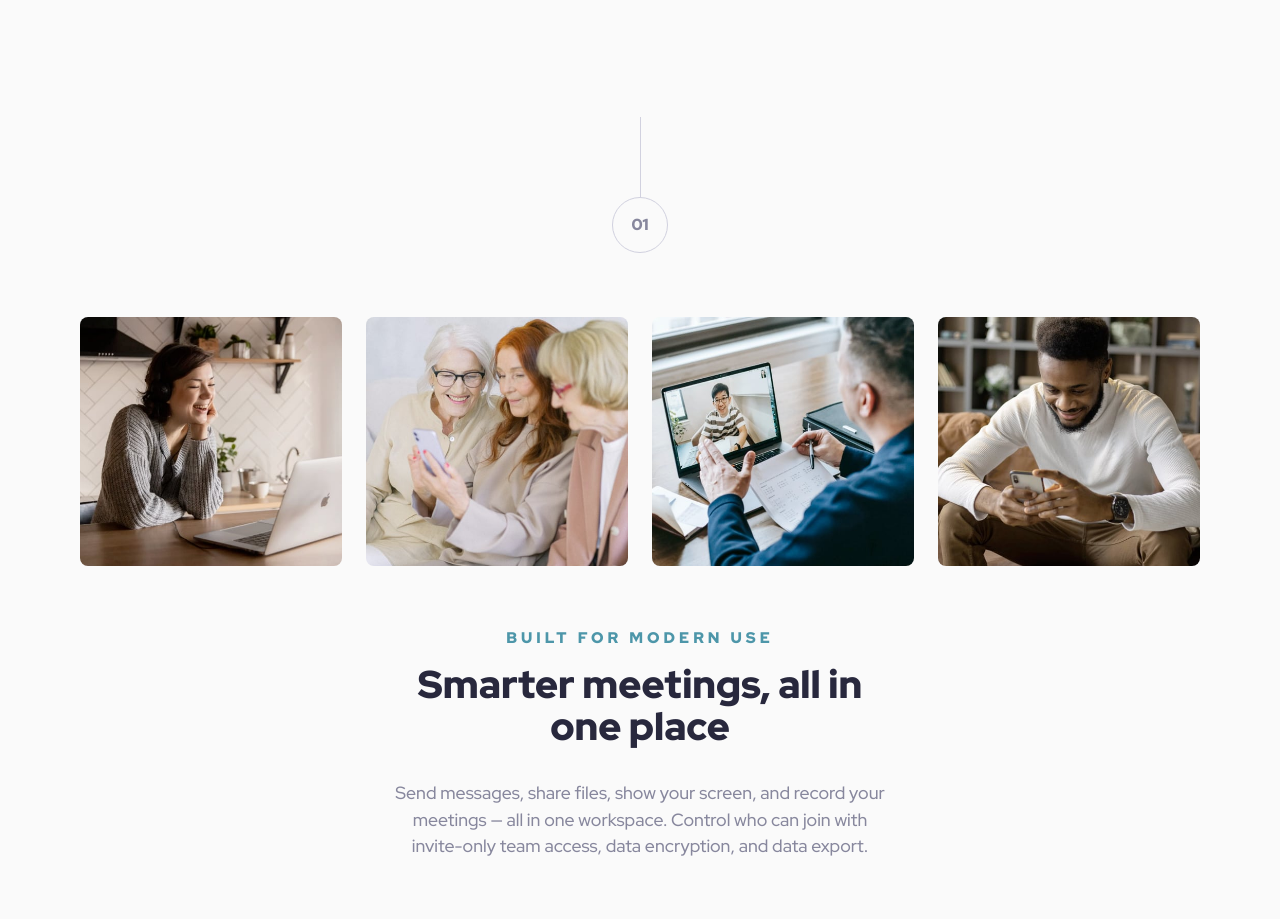
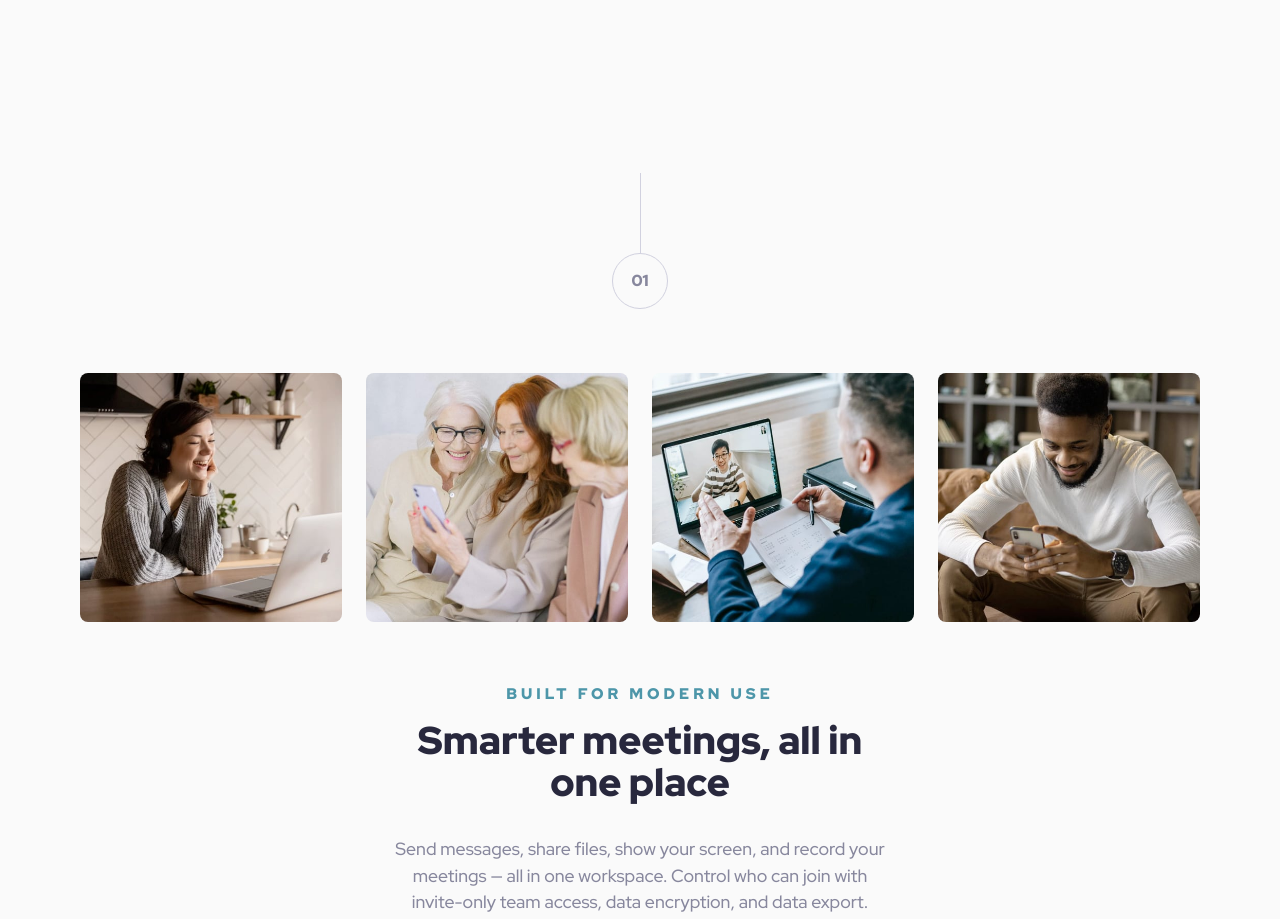
Before and after one commit to janikjczcz/meet-landing-page, a plain HTML site: page index.html in a window 1280 px wide. Shown: the part 478-1397 px from the top of the page. Drawn offline with Linux system fonts and the light colour scheme.

Commit message:
added bigger padding to info section

```diff
--- a/css/styles.css
+++ b/css/styles.css
@@ -34,6 +34,7 @@
   --space-800: calc(var(--space-100) * 8);
   --space-900: calc(var(--space-100) * 9);
   --space-1000: calc(var(--space-100) * 10);
+  --space-1400: calc(var(--space-100) * 14);
   --section-padding-m: var(--space-800) var(--space-400) var(--space-400)
     var(--space-400);
   /*utils*/
@@ -367,6 +368,10 @@ footer {
     display: block;
   }
 
+  .info {
+    padding-block: var(--space-1400);
+  }
+
   .info,
   .footer-cta {
     padding-inline: unset;
```
